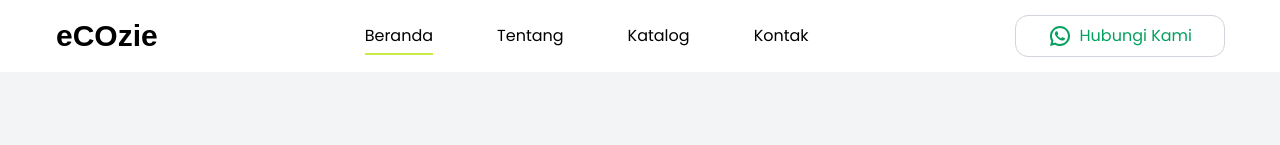
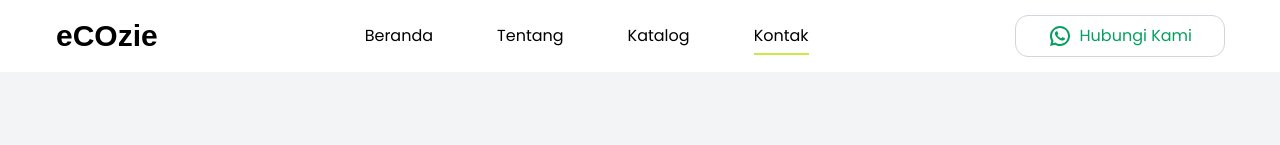
Before and after one commit to khaaisnt/eCOzie_FE, a Next.js app: page /kontak in a window 1280 px wide. Shown: the top 145 px of the page. Built offline with nearby package versions, Linux system fonts and the light colour scheme; a web font is replaced by a local one.

Commit message:
feat: enhance Navbar component with active link highlighting

```diff
--- a/components/navbar.tsx
+++ b/components/navbar.tsx
@@ -3,9 +3,13 @@
 import React, { useState } from "react";
 import { RiWhatsappLine } from "@remixicon/react";
 import Link from "next/link";
+import { usePathname } from "next/navigation";
 
 export default function Navbar() {
   const [isMenuOpen, setIsMenuOpen] = useState(false);
+  const pathname = (usePathname() ?? "/").replace(/\/+$/, "") || "/";
+  const isActivePath = (href: string) =>
+    pathname === href || (href !== "/" && pathname.startsWith(`${href}/`));
 
   const linkClassName =
     "relative py-2 after:absolute after:bottom-0 after:left-0 after:h-0.5 after:w-0 after:bg-accent-lime after:transition-all hover:after:w-full";
@@ -38,8 +42,8 @@ export default function Navbar() {
           <li>
             <Link
               href="/"
-              aria-current="page"
-              className={`${linkClassName} after:w-full`}
+              aria-current={isActivePath("/") ? "page" : undefined}
+              className={`${linkClassName} ${isActivePath("/") ? "after:w-full" : ""}`}
               onClick={() => setIsMenuOpen(false)}
             >
               Beranda
@@ -48,7 +52,8 @@ export default function Navbar() {
           <li>
             <Link
               href="/tentang"
-              className={linkClassName}
+              aria-current={isActivePath("/tentang") ? "page" : undefined}
+              className={`${linkClassName} ${isActivePath("/tentang") ? "after:w-full" : ""}`}
               onClick={() => setIsMenuOpen(false)}
             >
               Tentang
@@ -57,7 +62,8 @@ export default function Navbar() {
           <li>
             <Link
               href="/katalog"
-              className={linkClassName}
+              aria-current={isActivePath("/katalog") ? "page" : undefined}
+              className={`${linkClassName} ${isActivePath("/katalog") ? "after:w-full" : ""}`}
               onClick={() => setIsMenuOpen(false)}
             >
               Katalog
@@ -66,7 +72,8 @@ export default function Navbar() {
           <li>
             <Link
               href="/kontak"
-              className={linkClassName}
+              aria-current={isActivePath("/kontak") ? "page" : undefined}
+              className={`${linkClassName} ${isActivePath("/kontak") ? "after:w-full" : ""}`}
               onClick={() => setIsMenuOpen(false)}
             >
               Kontak
```
